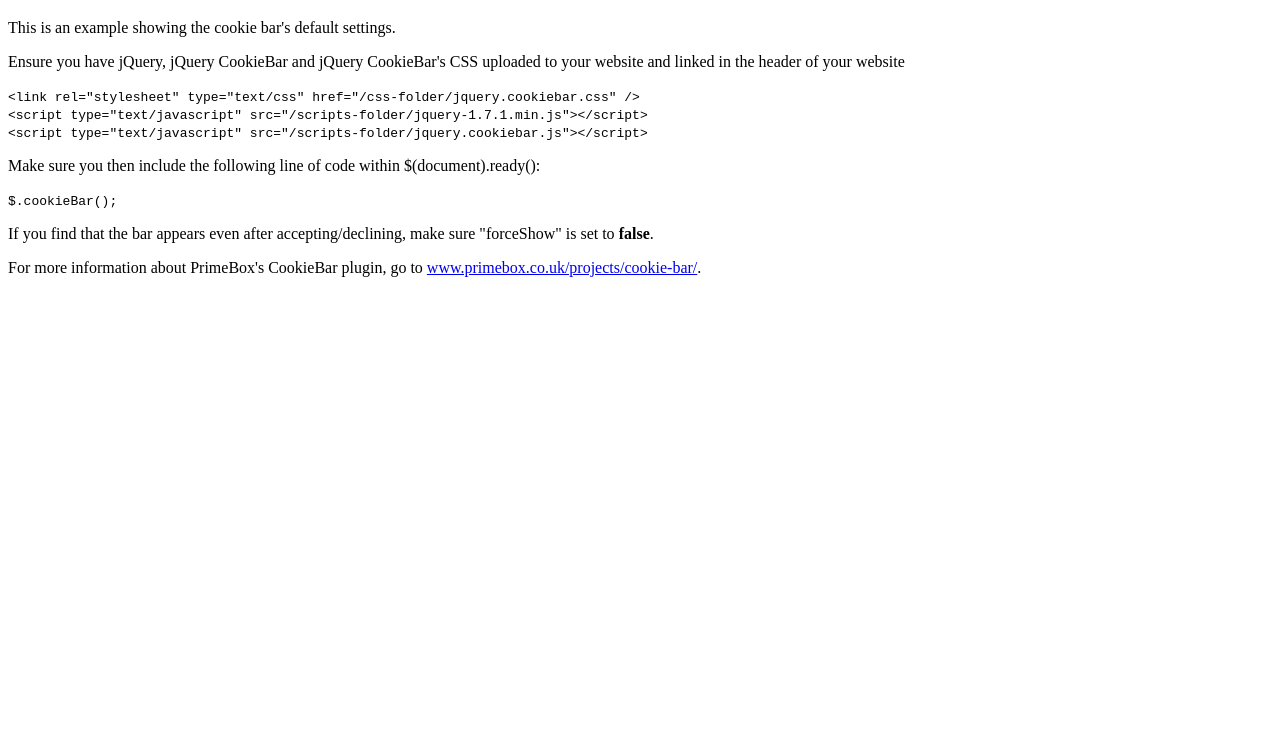
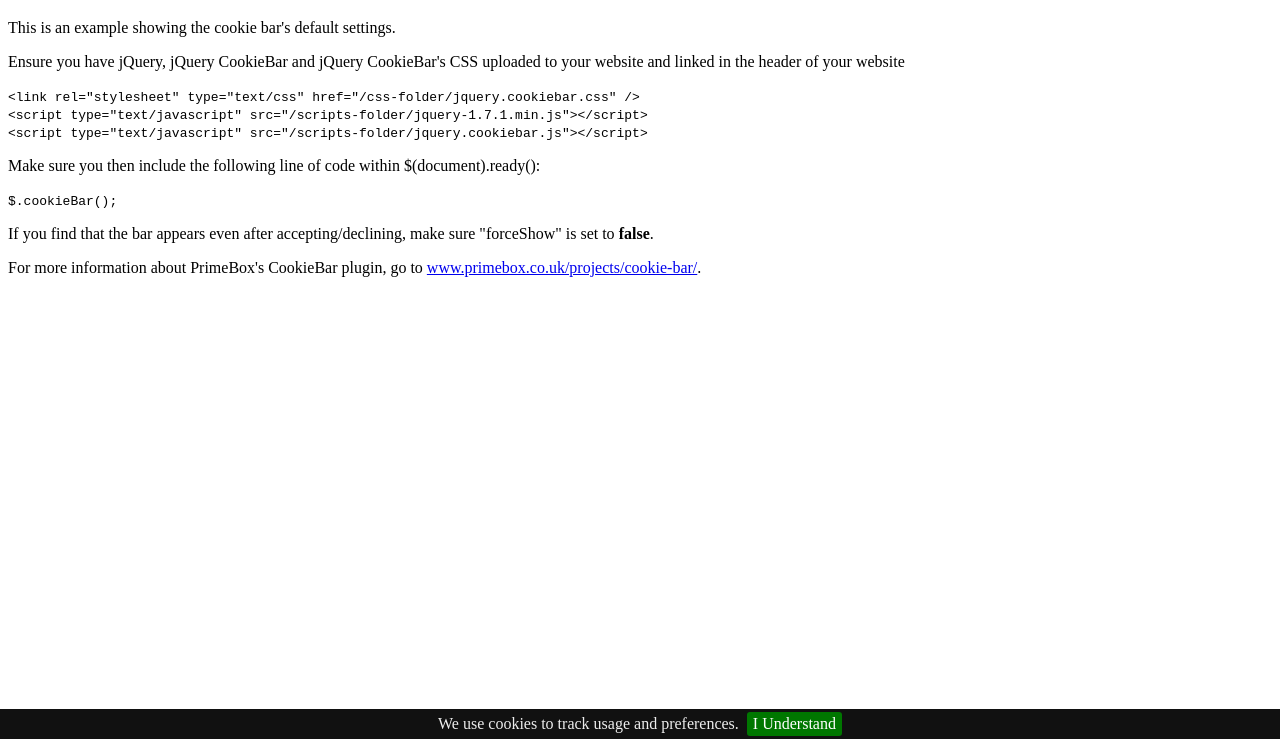
Before and after one commit to delboy1978uk/jquery.cookiebar, a website: page index.html in a window 1280 px wide. Shown: the part 61-800 px from the top of the page. Drawn offline with nearby package versions, Linux system fonts and the light colour scheme.

Commit message:
Fixed bugs in index.html files, fixed required for cookiebar to appear at the bottom. Updated minified paths for dist/index.html

```diff
--- a/index.html
+++ b/index.html
@@ -9,7 +9,8 @@
 		<script type="text/javascript">
 			$(document).ready(function(){
 				$.cookieBar({
-					bottom: true;
+					fixed: true,
+					bottom: true
 				});
 			});
 		</script>
```
Also changed, not shown: dist/index.html.
